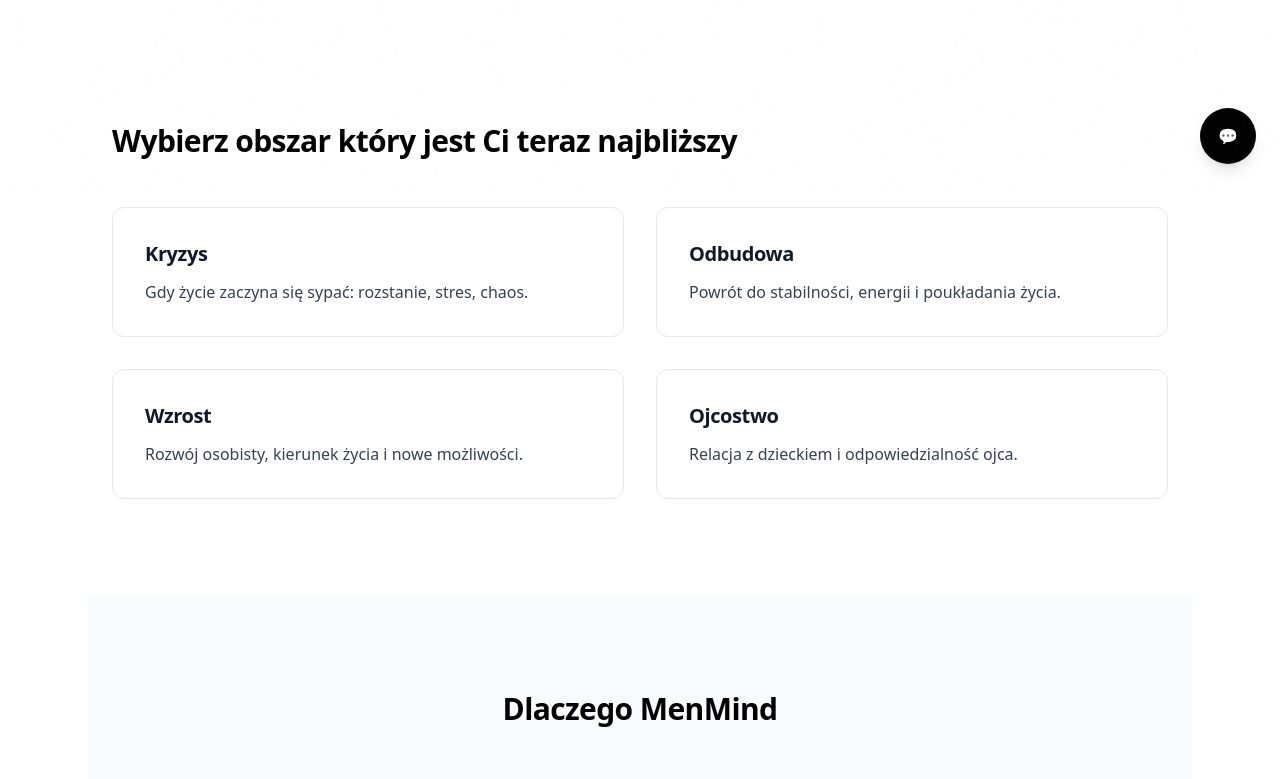
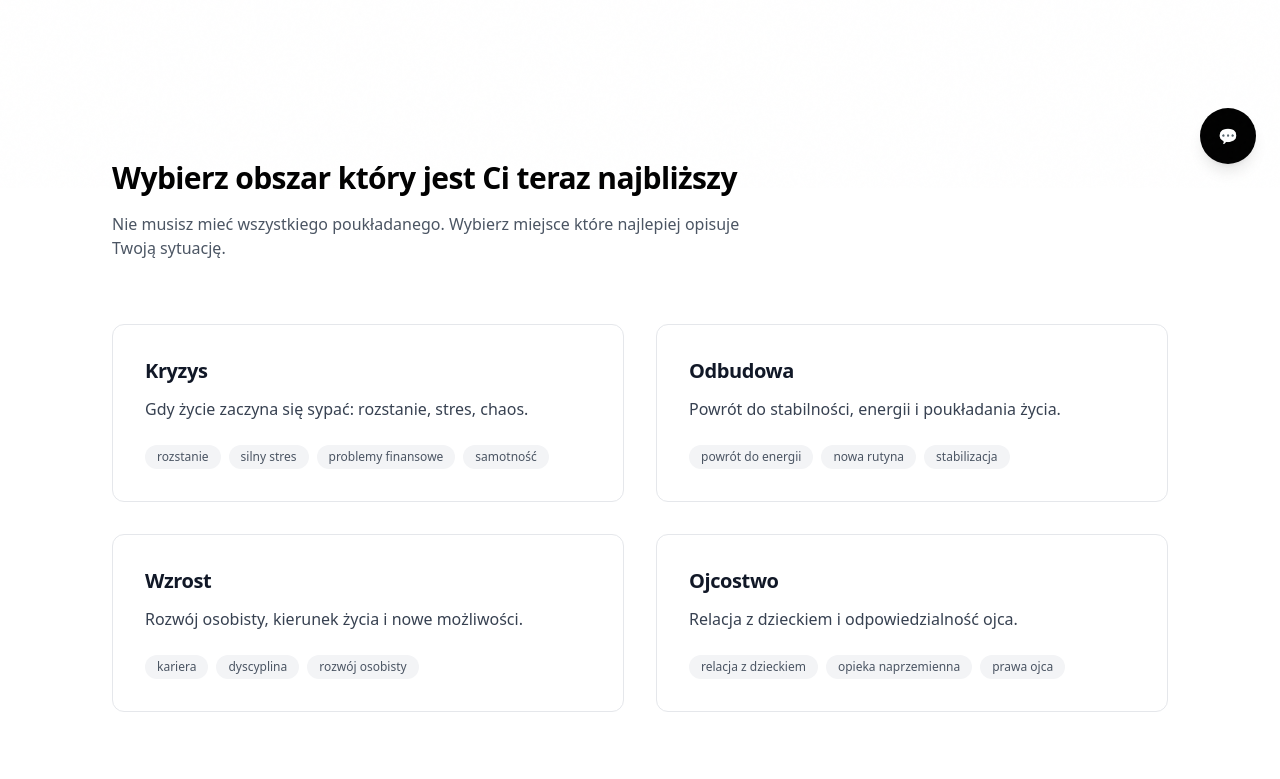
Before and after one commit to wisnialeszno89/menmind-web, a Next.js app: page / in a window 1280 px wide. Shown: the part 612-1391 px from the top of the page. Built offline with nearby package versions, Linux system fonts and the light colour scheme.

Commit message:
fix(layout): remove duplicated children rendering
feat(homepage): improve world preview UX
- better world navigation
- add problem preview tags
- fix world links
- improve layout structure

```diff
--- a/src/app/layout.tsx
+++ b/src/app/layout.tsx
@@ -1,9 +1,7 @@
 import Header from "../components/layout/Header"
 import Footer from "../components/layout/Footer"
-import NaviMindButton from "../components/NaviMindButton"
 import NavimindCornerButton from "../components/NavimindCornerButton"
 import UserStateBar from "@/components/UserStateBar"
-
 
 import "./globals.css"
 
@@ -24,17 +22,17 @@ export default function RootLayout({
 
       <body className="bg-gray-50">
 
-<Header />
+        <Header />
 
-{children}
+        <UserStateBar />
 
-<Footer />
+        {children}
 
-<NavimindCornerButton />
+        <Footer />
 
-</body>
-<UserStateBar/>
-{children}
+        <NavimindCornerButton />
+
+      </body>
 
     </html>
 
--- a/src/components/WorldPreview.tsx
+++ b/src/components/WorldPreview.tsx
@@ -1,26 +1,68 @@
 import Link from "next/link"
-import { worlds } from "../data/worlds"
+import { worlds } from "@/data/worlds"
 
 export default function WorldPreview() {
+
   return (
+
     <section className="max-w-6xl mx-auto px-6 py-24">
-      <h2 className="text-3xl font-semibold text-black mb-12">
-Wybierz obszar który jest Ci teraz najbliższy
-</h2>
+
+      <div className="max-w-2xl mb-16">
+
+        <h2 className="text-3xl font-semibold text-black mb-4">
+          Wybierz obszar który jest Ci teraz najbliższy
+        </h2>
+
+        <p className="text-gray-600">
+          Nie musisz mieć wszystkiego poukładanego.
+          Wybierz miejsce które najlepiej opisuje Twoją sytuację.
+        </p>
+
+      </div>
 
       <div className="grid md:grid-cols-2 gap-8">
+
         {worlds.map((world) => (
+
           <Link
             key={world.slug}
-            href={`/world/${world.slug}`}
-            className="border rounded-xl p-8 hover:shadow-lg transition"
+            href={`/${world.slug}`}
+            className="group border rounded-xl p-8 hover:shadow-lg hover:border-black transition"
           >
-            <h3 className="text-xl font-semibold mb-3">{world.name}</h3>
 
-            <p className="text-gray-700">{world.description}</p>
+            <h3 className="text-xl font-semibold mb-3 group-hover:underline">
+              {world.name}
+            </h3>
+
+            <p className="text-gray-700 mb-6">
+              {world.description}
+            </p>
+
+            {/* PREVIEW PROBLEMÓW */}
+
+            <div className="flex flex-wrap gap-2">
+
+              {world.preview.map((item) => (
+
+                <span
+                  key={item}
+                  className="text-xs bg-gray-100 px-3 py-1 rounded-full text-gray-600"
+                >
+                  {item}
+                </span>
+
+              ))}
+
+            </div>
+
           </Link>
+
         ))}
+
       </div>
+
     </section>
+
   )
+
 }
```
